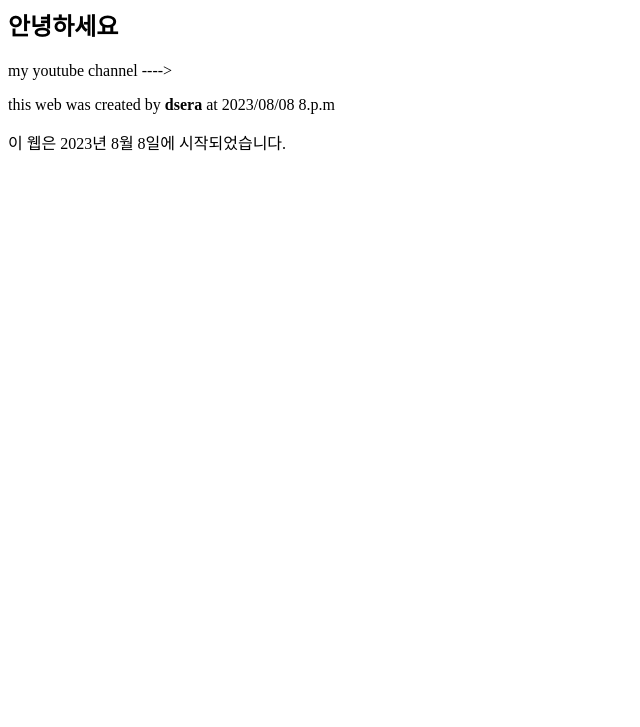
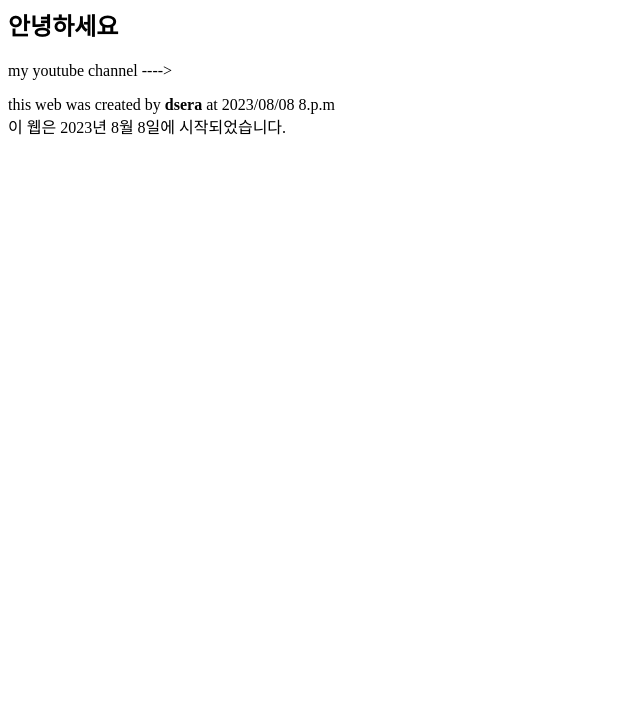
Before and after one commit to dsera1032/first-my-own-web, a plain HTML site: page index.html in a window 1280 px wide. Shown: the part 73-800 px from the top of the page, without its empty margins (0-640 px from the left). Drawn offline with Linux system fonts and the light colour scheme.

Commit message:
4 commit

```diff
--- a/index.html
+++ b/index.html
@@ -9,7 +9,8 @@
 <body>
     <p>my youtube channel ----&gt; </p>
 
-    <p>this web was created by <strong>dsera</strong> at 2023/08/08 8.p.m</p>
-    <p>이 웹은 2023년 8월 8일에 시작되었습니다.</p>
+    <p>this web was created by <strong>dsera</strong> at 2023/08/08 8.p.m
+        <br>
+        이 웹은 2023년 8월 8일에 시작되었습니다.</p>
 </body>
 </html>
```
